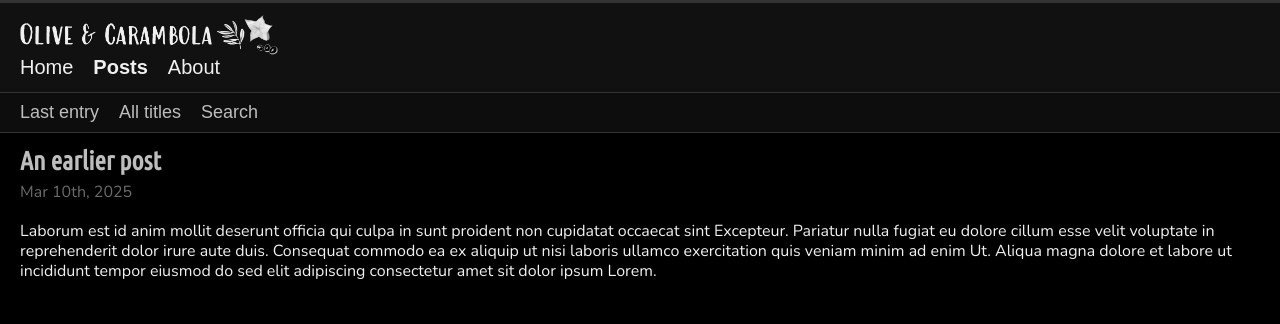
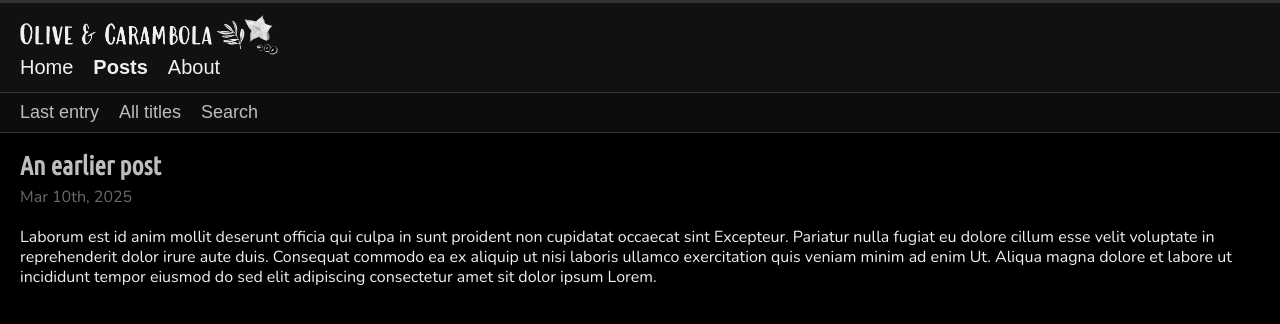
Before and after one commit to olivecarambola/logbook, a Jekyll site: the page built from _posts/2025-03-10-earlierpost.md, in a window 1280 px wide. Shown: the top 324 px of the page. Built offline with Jekyll 4.4.1, drawn with Linux system fonts in a browser that asks for light colours; some web fonts are replaced.

Commit message:
Update style.scss

```diff
--- a/assets/css/style.scss
+++ b/assets/css/style.scss
@@ -198,7 +198,7 @@ header nav ul li a.active,               /* active menu item styling */
 }
 
 .post-sep-title {
-  margin-top: 0;
+  margin-top: 0.2em;
   margin-bottom: 0.2em;
   color: #bdbdbd;
   font-size: 26px;
```
